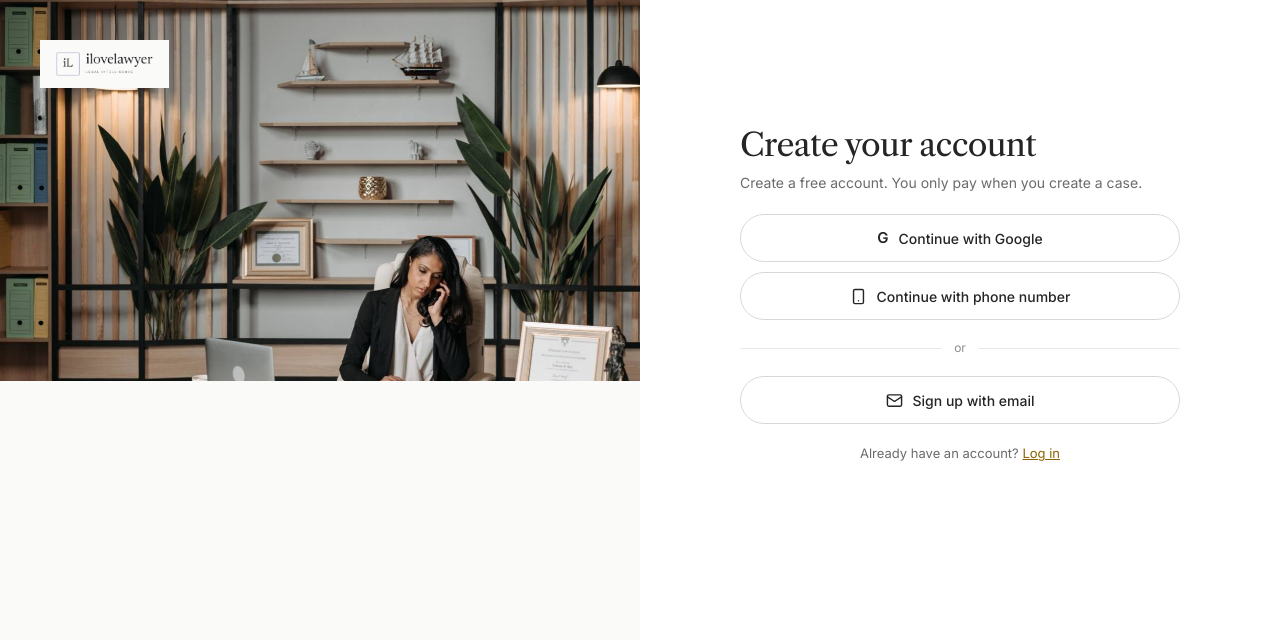
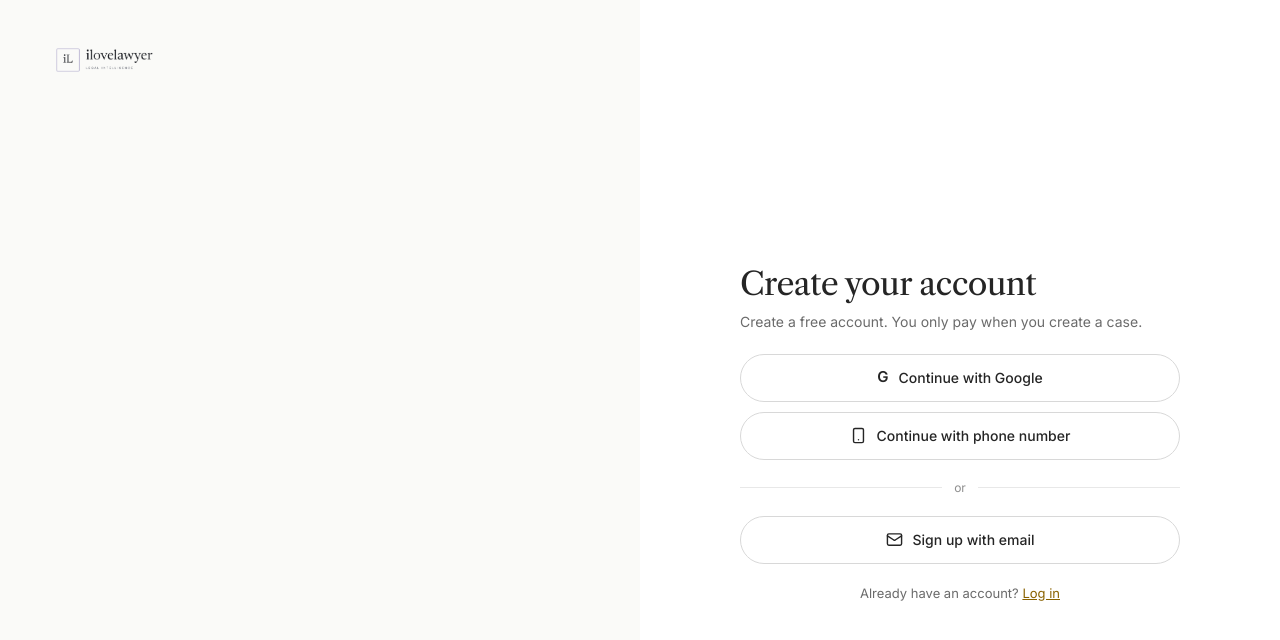
Before and after one commit to FORHU/ilovelawyer-client, a Next.js app: page /auth in a window 1280 px wide. Shown: the top 640 px of the page. Built offline with nearby package versions, Linux system fonts and the light colour scheme.

Commit message:
refactor(auth): drop the photo and what-happens-next card, keep the larger headline block

```diff
--- a/src/app/(auth)/layout.tsx
+++ b/src/app/(auth)/layout.tsx
@@ -1,4 +1,3 @@
-import { AuthNext } from "@/components/auth/next-steps";
 import { AuthBackButton } from "@/components/auth/back-button";
 import { BrandPanel } from "@/components/auth/brand-panel";
 import { Logo } from "@/components/ui/misc";
@@ -12,10 +11,9 @@ export default function AuthLayout({ children }: { children: React.ReactNode })
         <div className="px-5 pt-4 sm:hidden">
           <Logo height={20} />
         </div>
-        <div className="m-auto box-border flex w-full max-w-[440px] flex-col 2xl:max-w-[500px] gap-5 px-5 pb-8 pt-2 sm:px-0 sm:py-10 lg:gap-6 lg:py-12">
+        <div className="m-auto box-border sm:max-lg:mb-auto sm:max-lg:mt-0 flex w-full max-w-[440px] flex-col gap-5 px-5 pb-8 pt-2 sm:px-0 sm:py-10 lg:gap-6 lg:py-12 2xl:max-w-[500px]">
           <AuthBackButton />
           {children}
-          <AuthNext />
         </div>
       </main>
     </div>
--- a/src/app/globals.css
+++ b/src/app/globals.css
@@ -98,7 +98,7 @@ button:disabled {
   display: none;
 }
 
-/* Auth screens: soft entrance + photo settle. Transform/opacity only. */
+/* Auth screens: soft entrance. Transform/opacity only. */
 @keyframes rise {
   from {
     opacity: 0;
@@ -109,23 +109,11 @@ button:disabled {
     transform: translateY(0);
   }
 }
-@keyframes settle {
-  from {
-    transform: scale(1.04);
-  }
-  to {
-    transform: scale(1);
-  }
-}
 .motion-rise {
   animation: rise 0.6s cubic-bezier(0.22, 1, 0.36, 1) both;
 }
-.motion-settle {
-  animation: settle 1.4s cubic-bezier(0.22, 1, 0.36, 1) both;
-}
 @media (prefers-reduced-motion: reduce) {
-  .motion-rise,
-  .motion-settle {
+  .motion-rise {
     animation: none;
   }
 }
--- a/src/components/auth/brand-panel.tsx
+++ b/src/components/auth/brand-panel.tsx
@@ -1,6 +1,5 @@
 "use client";
 
-import Image from "next/image";
 import { usePathname } from "next/navigation";
 import { RotateCcw, ShieldCheck, Sparkles } from "lucide-react";
 import { Logo } from "@/components/ui/misc";
@@ -11,37 +10,19 @@ const BENEFITS = [
   { icon: RotateCcw, text: "Top up chat credits any time" },
 ];
 
-/**
- * Left half (desktop) / top band (tablet). The photograph runs at full strength;
- * the headline sits in a flat block beneath it, never over the picture.
- */
+/** Left half (desktop) / top block (tablet): wordmark, headline and the three benefits. */
 export function BrandPanel() {
   const signIn = usePathname() === "/auth/signin";
 
   return (
-    <aside className="hidden shrink-0 flex-col bg-subtle sm:flex lg:h-dvh lg:w-1/2">
-      <div className="relative h-[220px] overflow-hidden sm:h-[240px] lg:h-auto lg:min-h-0 lg:flex-1">
-        <Image
-          src="/brand/hero-2.jpg"
-          alt="A lawyer on the phone at her desk in a bright office"
-          fill
-          priority
-          sizes="(min-width: 1024px) 50vw, 100vw"
-          className="motion-settle object-cover"
-          style={{ objectPosition: "72% 78%" }}
-        />
-        <div className="absolute left-6 top-6 bg-subtle px-4 py-3 lg:left-10 lg:top-10">
-          <Logo height={24} />
-        </div>
-      </div>
+    <aside className="hidden shrink-0 flex-col justify-between gap-12 bg-subtle px-6 py-8 sm:flex sm:px-10 lg:h-dvh lg:w-1/2 lg:px-14 lg:py-12">
+      <Logo height={24} className="self-start" />
 
-      <div className="flex flex-col gap-6 px-6 py-8 sm:px-10 lg:gap-8 lg:px-14 lg:py-12">
+      <div className="flex flex-col gap-6 lg:gap-8">
         <div className="flex flex-col gap-4">
           <h2 className="motion-rise font-display text-[clamp(32px,4.4vw,76px)] font-normal leading-[1.02] tracking-[-0.03em]">
             {signIn ? (
-              <>
-                Your cases, right where you left them.
-              </>
+              "Your cases, right where you left them."
             ) : (
               <>
                 One case,
@@ -61,7 +42,7 @@ export function BrandPanel() {
         </div>
         <ul
           className="motion-rise hidden flex-col gap-3.5 text-base lg:flex"
-          style={{ animationDelay: "120ms" }}
+          style={{ animationDelay: "160ms" }}
         >
           {BENEFITS.map(({ icon: Icon, text }) => (
             <li key={text} className="flex items-center gap-3">
--- a/src/components/auth/next-steps.tsx
+++ /dev/null
@@ -1,76 +0,0 @@
-"use client";
-
-import { usePathname } from "next/navigation";
-import { cn } from "@/lib/cn";
-
-/** Where the user is inside "Create your account", in plain words (no progress bar). */
-const STAGE: Record<string, string> = {
-  "/auth": "Choose how to sign up",
-  "/auth/email": "Add your email and password",
-  "/auth/phone": "Enter your phone number",
-  "/auth/otp": "Confirm the 6-digit code",
-  "/auth/profile": "Tell us about you",
-  "/auth/consent": "Review and agree to three things",
-};
-
-const SIGN_UP = [
-  { title: "Create your account", text: "Free. You only pay when you create a case." },
-  { title: "Create a case", text: "$9.99 one-time, with 50 chat credits included." },
-  {
-    title: "Chat with the AI, then bring in a lawyer",
-    text: "Requesting a lawyer is free and included with your case.",
-  },
-];
-
-const SIGN_IN = [
-  { title: "Your cases stay separate", text: "Each case keeps its own chat credits and documents." },
-  { title: "Continue the conversation", text: "Pick up your AI consultation or your lawyer chat." },
-  { title: "Top up any time", text: "Add chat credits from inside the case that needs them." },
-];
-
-export function AuthNext() {
-  const pathname = usePathname();
-  const signIn = pathname === "/auth/signin";
-  const items = signIn ? SIGN_IN : SIGN_UP;
-  const stage = STAGE[pathname];
-
-  return (
-    <section
-      aria-label={signIn ? "Pick up where you left off" : "What happens next"}
-      className="motion-rise flex flex-col gap-4 rounded-card border border-line bg-subtle p-5 max-sm:hidden"
-      style={{ animationDelay: "200ms" }}
-    >
-      <h2 className="text-[13px] font-semibold">
-        {signIn ? "Pick up where you left off" : "What happens next"}
-      </h2>
-      <ol className="flex flex-col gap-4">
-        {items.map((item, i) => {
-          const current = !signIn && i === 0;
-          return (
-            <li key={item.title} className="flex gap-3" aria-current={current ? "step" : undefined}>
-              <span
-                aria-hidden
-                className={cn(
-                  "mt-[5px] size-3 shrink-0 rounded-full border-[1.5px]",
-                  current || signIn ? "border-gold bg-gold" : "border-line-input bg-white",
-                )}
-              />
-              <div className="min-w-0 text-sm leading-[1.5]">
-                <div className={cn("font-semibold", !current && !signIn && "text-ink-2")}>
-                  {item.title}
-                </div>
-                <div className="text-[13px] text-ink-2">{item.text}</div>
-                {current && stage && (
-                  <div className="mt-1 text-[13px] font-medium text-gold">
-                    <span className="sr-only">Current step: </span>
-                    You are here: {stage}
-                  </div>
-                )}
-              </div>
-            </li>
-          );
-        })}
-      </ol>
-    </section>
-  );
-}
```
